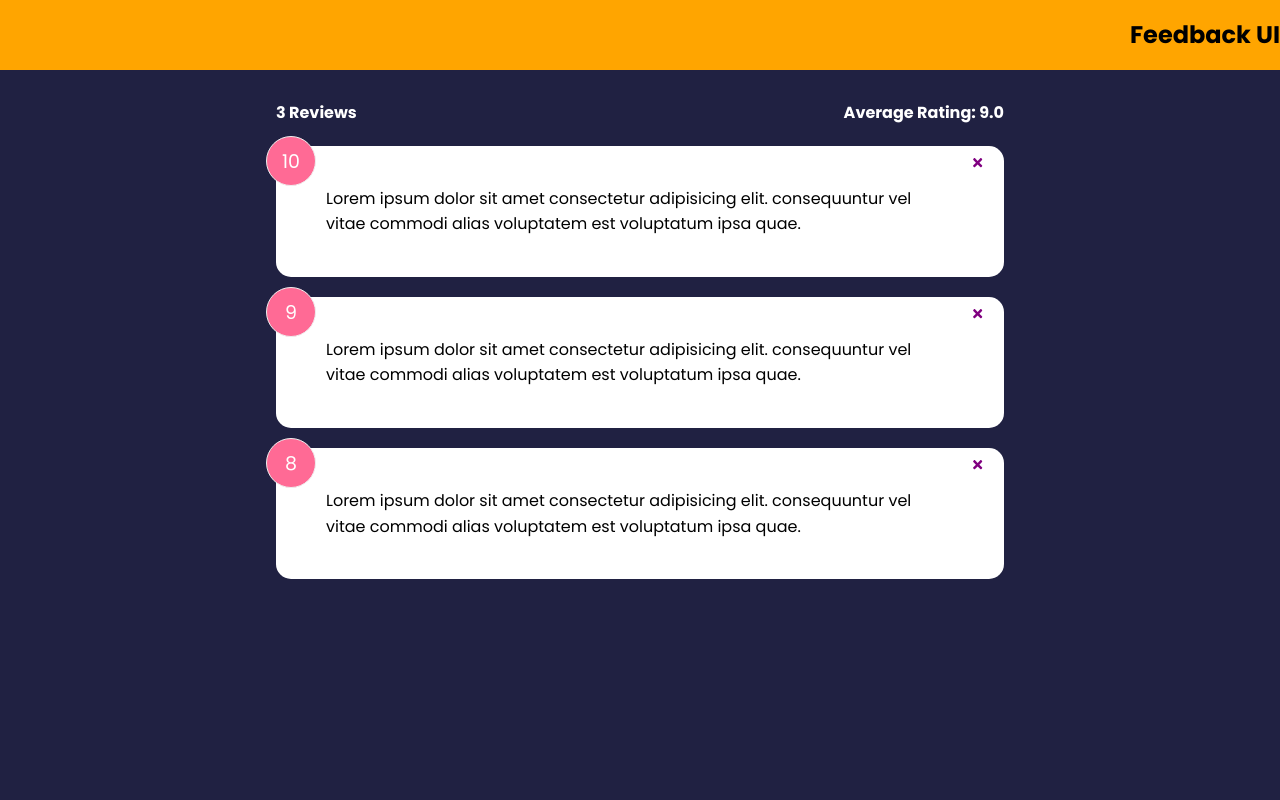
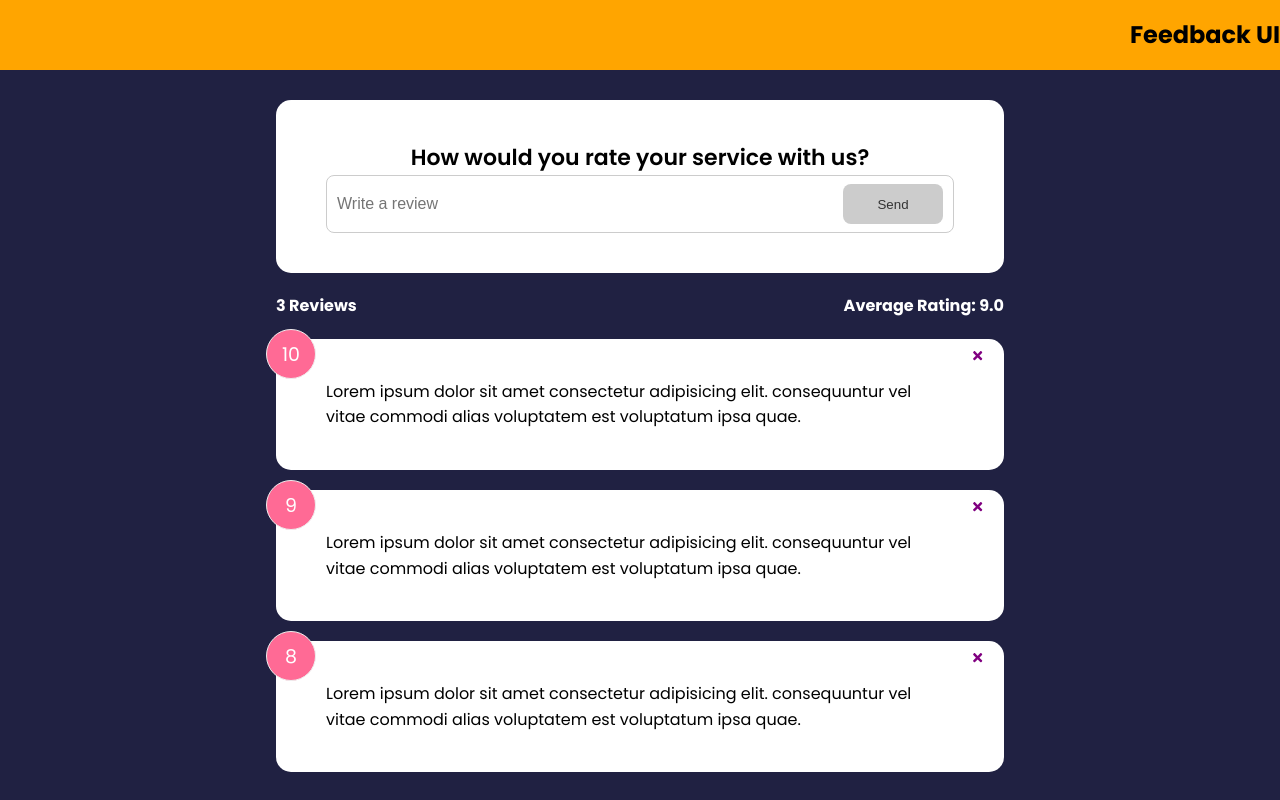
Before and after one commit to butters008/React-Tut1-FeedbackApp, a React (Create React App) app: page / in a window 1280 px wide. Built offline with nearby package versions, Linux system fonts and the light colour scheme.

Commit message:
Done at parents, going home

```diff
--- a/src/App.js
+++ b/src/App.js
@@ -3,6 +3,7 @@ import Header from './components/Header';
 import FeedbackList from './components/FeedbackList';
 import FeedbackData from './data/FeedbackData';
 import FeedbackStats from './components/FeedbackStats';
+import FeedbackForm from './components/FeedbackForm';
 
 const App = () => {
 const [feedback, setFeedback] = useState(FeedbackData)
@@ -18,6 +19,7 @@ const deleteFeedback = (id) => {
         <>
             <Header/>
             <div className="container">
+                <FeedbackForm></FeedbackForm>
                 <FeedbackStats feedback={feedback}/>
                 <FeedbackList feedback={feedback} handleDelete={deleteFeedback}></FeedbackList>
             </div>
--- /dev/null
+++ b/src/components/FeedbackForm.jsx
@@ -0,0 +1,56 @@
+import { useState} from 'react'
+import Card from './shared/Card'
+import Button from './shared/Button'
+
+function FeedbackForm() {
+    const [text, setText] = useState('')
+    const [rating, setRating] = useState(10)
+    const [btnDisabled, setBtnDisabled] = useState(true)
+    const [message, setMessage] = useState('')
+
+    const handleTextChange = ({ target: { value } }) => {
+        if (value === '') {
+            setBtnDisabled(true)
+            setMessage(null)
+        }
+        else if (value.trim().length < 10) {
+            setMessage('Text must be at least 10 characters')
+            setBtnDisabled(true)
+        } else {
+            setMessage(null)
+            setBtnDisabled(false)
+        }
+        setText(value)
+    }
+
+    const handleSubmit = (e) => {
+        e.preventDefault()
+        if (text.trim().length > 10) {
+            const newFeedback = {
+            text,
+            rating,
+            }
+
+        setBtnDisabled(true)
+        setRating(10)
+        setText('')
+        }
+    }
+
+    return (
+        <Card>
+        <form onSubmit={handleSubmit}>
+        <h2>How would you rate your service with us?</h2>
+        <div className='input-group'>
+            <input onChange={handleTextChange} type='text' placeholder='Write a review' value={text} />
+            <Button type='submit' isDisabled={btnDisabled}>
+                Send
+            </Button>
+        </div>
+
+        {message && <div className='message'>{message}</div>}
+        </form>
+        </Card>
+)}
+
+export default FeedbackForm
--- /dev/null
+++ b/src/components/shared/Button.jsx
@@ -0,0 +1,26 @@
+import PropTypes from 'prop-types'
+
+const Button = ({children, version, type, isDisabled}) => {
+    return(
+        <button type={type} disabled={isDisabled} className={`btn btn-${version}`}>
+            {children}
+        </button>
+    );
+}
+
+//Whatever props do not get passed into the button comp, the default will take over to fill in the blank
+Button.defaultProps = {
+    version: 'primary',
+    type: 'button',
+    isDisabled: false,
+}
+
+//This is setting what type of primatives go to which prop
+Button.propTypes = {
+    children: PropTypes.node.isRequired,
+    version: PropTypes.string,
+    type: PropTypes.string,
+    isDisabled: PropTypes.bool,
+}
+
+export default Button;
```
Also changed, not shown: src/Scratch/ScratchFile.js (+48 -0 lines).
